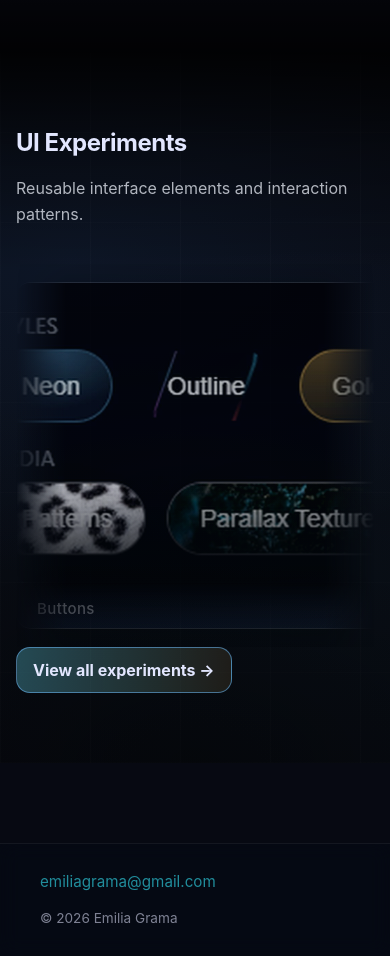
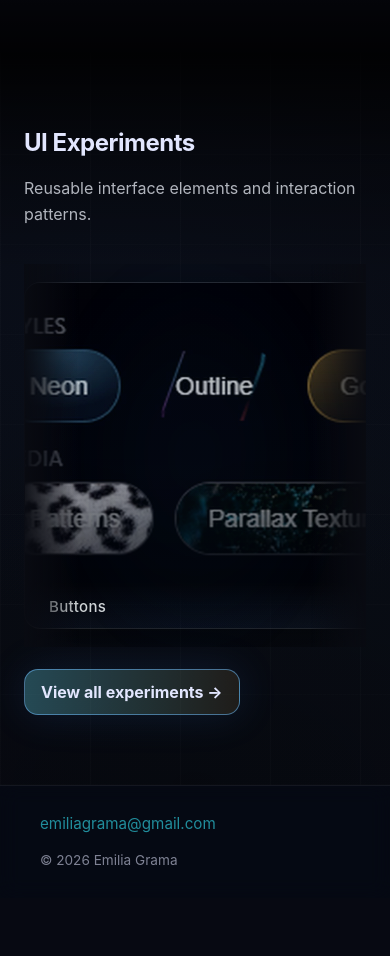
Before and after one commit to emiliagrama/emilia-grama-site, a React (Vite) app: page / in a window 390 px wide. Shown: the part 2220-3176 px from the top of the page. After the commit the page ends 3118 px from the top, so only its background shows below. Built offline with nearby package versions, Linux system fonts and the light colour scheme.

Commit message:
Refine home: stable UI experiments carousel + spacing + fog overlay

```diff
--- a/src/pages/Home.jsx
+++ b/src/pages/Home.jsx
@@ -1,6 +1,10 @@
 import { useEffect, useMemo, useRef } from "react";
 
 export default function Home() {
+  /* ===============================
+     DATA
+  =============================== */
+
   const componentCards = [
     { img: "/images/universe/buttons.jpg", title: "Buttons", alt: "Button components" },
     { img: "/images/universe/cards.jpg", title: "Cards", alt: "Card components" },
@@ -12,7 +16,10 @@ export default function Home() {
 
   const heroDescText = "From idea to production. Clear decisions. No noise.";
 
-  // ✅ scoped element, no global querySelector
+  /* ===============================
+     HERO ANIMATION
+  =============================== */
+
   const heroDescRef = useRef(null);
 
   useEffect(() => {
@@ -22,7 +29,6 @@ export default function Home() {
     return () => cancelAnimationFrame(raf);
   }, []);
 
-  // ✅ precompute animated spans once
   const heroDescAnimated = useMemo(() => {
     const words = heroDescText.split(" ");
     let globalIndex = 0;
@@ -53,24 +59,101 @@ export default function Home() {
     ));
   }, [heroDescText]);
 
+  /* ===============================
+     COMPONENTS MARQUEE (NO JUMP)
+  =============================== */
+const componentsScrollRef = useRef(null);
+const componentsTrackRef = useRef(null);
+const componentsSetRef = useRef(null);
+
+const rafId = useRef(null);
+const offsetPx = useRef(0);
+const pausedRef = useRef(false);
+const startedRef = useRef(false);
+
+useEffect(() => {
+  // Avoid double-start in dev / hot reload / StrictMode weirdness
+  if (startedRef.current) return;
+  startedRef.current = true;
+
+  const scrollEl = componentsScrollRef.current;
+  const trackEl = componentsTrackRef.current;
+  const setEl = componentsSetRef.current;
+  if (!scrollEl || !trackEl || !setEl) return;
+
+  // Mobile: let native horizontal scroll handle it
+  if (window.matchMedia("(max-width: 860px)").matches) return;
+
+  const prefersReducedMotion =
+    window.matchMedia?.("(prefers-reduced-motion: reduce)")?.matches;
+  if (prefersReducedMotion) return;
+
+  const speed = 40; // px/sec
+  let distance = Math.max(1, Math.round(setEl.getBoundingClientRect().width));
+  let last = performance.now();
+
+  const onEnter = () => { pausedRef.current = true; };
+  const onLeave = () => { pausedRef.current = false; last = performance.now(); };
+
+  scrollEl.addEventListener("mouseenter", onEnter);
+  scrollEl.addEventListener("mouseleave", onLeave);
+
+  const setDistanceSafely = () => {
+    distance = Math.max(1, Math.round(setEl.getBoundingClientRect().width));
+    offsetPx.current = offsetPx.current % distance;
+  };
+
+  const ro = new ResizeObserver(() => requestAnimationFrame(setDistanceSafely));
+  ro.observe(setEl);
+
+  const tick = (t) => {
+    const dt = t - last;
+    last = t;
+
+    if (!pausedRef.current) {
+      offsetPx.current += (speed * dt) / 1000;
+      if (offsetPx.current >= distance) offsetPx.current -= distance;
+      trackEl.style.transform = `translate3d(${-Math.round(offsetPx.current)}px,0,0)`;
+    }
+
+    rafId.current = requestAnimationFrame(tick);
+  };
+
+  rafId.current = requestAnimationFrame(tick);
+
+  return () => {
+    if (rafId.current) cancelAnimationFrame(rafId.current);
+    ro.disconnect();
+    scrollEl.removeEventListener("mouseenter", onEnter);
+    scrollEl.removeEventListener("mouseleave", onLeave);
+    startedRef.current = false;
+  };
+}, []);
+
+  /* ===============================
+     RENDER
+  =============================== */
+
   return (
     <main>
+
+      {/* ================= HERO ================= */}
       <section className="hero">
         <div className="container">
-          <p className="heroMeta">Full-Stack Web Developer — Modern web applications</p>
+          <p className="heroMeta">
+            Full-Stack Web Developer — Modern web applications
+          </p>
 
           <h1 className="heroTitle">
             Design and code <span>- end to end</span>
           </h1>
 
-          {/* ✅ class name unchanged */}
           <p ref={heroDescRef} className="heroDesc">
             {heroDescAnimated}
           </p>
 
           <div className="heroActions">
             <a className="btn btnGold" href="#projects">
-              {" "}
               View my work
             </a>
             <a className="btn" href="/components">
@@ -80,6 +163,7 @@ export default function Home() {
         </div>
       </section>
 
+      {/* ================= PROJECTS ================= */}
       <section id="projects" className="section projectsSection">
         <div className="container">
           <h2 className="h2">Selected projects</h2>
@@ -88,6 +172,7 @@ export default function Home() {
           </p>
 
           <div className="projectsGrid">
+
             <article className="projectCard projectHotel">
               <div className="projectMedia">
                 <div className="projectThumbPlaceholder" />
@@ -97,7 +182,8 @@ export default function Home() {
                 <p className="projectKicker">Hotel & Spa Website</p>
                 <h3 className="projectTitle">Hotel Vacanța</h3>
                 <p className="projectDesc">
-                  Modern-retro hotel & spa website designed for clarity, performance, and direct enquiries.
+                  Modern-retro hotel & spa website designed for clarity,
+                  performance, and direct enquiries.
                 </p>
 
                 <div className="projectActions">
@@ -122,7 +208,8 @@ export default function Home() {
                 <p className="projectKicker">Cinematic Music Portfolio</p>
                 <h3 className="projectTitle">Hugo Figuera</h3>
                 <p className="projectDesc">
-                  Sci-fi inspired cinematic music portfolio blending immersive visuals with interactive audio
+                  Sci-fi inspired cinematic music portfolio blending immersive visuals
+                  with interactive audio.
                 </p>
 
                 <div className="projectActions">
@@ -137,38 +224,63 @@ export default function Home() {
                 </div>
               </div>
             </article>
+
           </div>
 
-          <p className="projectsNote">More projects available on request.</p>
+          <p className="projectsNote">
+            More projects available on request.
+          </p>
         </div>
       </section>
 
-      {/* UI COMPONENTS SECTION */}
+      {/* ================= COMPONENTS ================= */}
       <section className="componentsSection" aria-label="UI Components">
         <div className="container">
+
           <header className="componentsHeader">
             <h2>UI Experiments</h2>
             <p>Reusable interface elements and interaction patterns.</p>
           </header>
 
-          <div className="componentsScroll" aria-label="Component carousel">
-            <div className="componentsTrack">
+          <div
+            ref={componentsScrollRef}
+            className="componentsScroll"
+            aria-label="Component carousel"
+          >
+            <div ref={componentsTrackRef} className="componentsTrack">
+              <div ref={componentsSetRef} className="componentsSet">
+                {/* ORIGINAL SET */}
                 {componentCards.map((c) => (
                   <article className="componentCard" key={c.title}>
                     <div className="componentPreview">
-                    <img src={c.img} alt={c.alt} loading="lazy" decoding="async" />
+                      <img
+                        src={c.img}
+                        alt={c.alt}
+                        loading="lazy"
+                        decoding="async"
+                      />
                     </div>
                     <div className="componentCardContent">
                       <h3>{c.title}</h3>
                     </div>
                   </article>
                 ))}
-
-              <div aria-hidden="true" style={{ display: "contents" }}>
-                {componentCards.map((c) => (
-                  <article className="componentCard" key={`${c.title}-dup`}>
+              </div>
+              <div className="componentsSet" aria-hidden="true">
+                {/* DUPLICATE SET (aria hidden) */}
+                {componentCards.map((c, idx) => (
+                  <article
+                    className="componentCard"
+                    key={`${c.title}-dup-${idx}`}
+                    aria-hidden="true"
+                  >
                     <div className="componentPreview">
-                      <img src={c.img} alt="" loading="lazy" decoding="async" />
+                      <img
+                        src={c.img}
+                        alt=""
+                        loading="lazy"
+                        decoding="async"
+                      />
                     </div>
                     <div className="componentCardContent">
                       <h3>{c.title}</h3>
@@ -177,13 +289,19 @@ export default function Home() {
                 ))}
               </div>
             </div>
+              {/* 🔥 THIS MUST BE HERE */}
+  <div className="componentsFog" aria-hidden="true" />
           </div>
 
           <div className="componentsCTA">
-            <a className="btn btnGold" href="/components">View all experiments →</a>
+            <a className="btn btnGold" href="/components">
+              View all experiments →
+            </a>
           </div>
+
         </div>
       </section>
+
     </main>
   );
 }
--- a/src/styles/components,button.css
+++ b/src/styles/components,button.css
@@ -695,7 +695,6 @@ background: linear-gradient(
   flex: 1;
 }
 .footer{
-  margin-top: 80px;
   padding: 26px 16px;
   border-top: 1px solid rgba(255,255,255,0.06);
   background: rgba(6, 10, 20, 0.78);
--- a/src/styles/homepage.css
+++ b/src/styles/homepage.css
@@ -367,6 +367,7 @@
 .componentsSection{
   position: relative;
   isolation: isolate;
+  overflow-x: hidden;
   margin-top: 0;
   padding: clamp(56px, 6vw, 96px) 0 clamp(70px, 8vw, 140px);
   background:
@@ -382,18 +383,18 @@
   pointer-events:none;
   z-index:0;
   background:
-    radial-gradient(900px 520px at 18% 30%, rgba(61,132,224,0.10), transparent 60%),
-    radial-gradient(900px 520px at 82% 72%, rgba(39, 102, 128, 0.068), transparent 62%),
-    radial-gradient(1200px 700px at 50% 100%, rgba(0,0,0,0.55), transparent 55%);
+    radial-gradient(900px 520px at 28% 35%, rgba(24,55,95,0.09), transparent 60%),
+    radial-gradient(900px 520px at 82% 72%, rgba(20,60,75,0.06), transparent 62%),
+    radial-gradient(1200px 700px at 50% 100%, rgba(0,0,0,0.26), transparent 55%);
 }
+
 .componentsSection::after{
   content:"";
   position:absolute;
   left:0; right:0; top:-1px;
   height: 220px;
   pointer-events:none;
-  z-index: 0; /* same layer as ::before */
-  /* this is the "receiver" blend from the projects section */
+  z-index: 0;
   background: linear-gradient(
     to bottom,
     rgba(0,0,0,0.85) 0%,
@@ -417,56 +418,90 @@
   margin-top: 10px;
 }
 
-/* The viewport for the moving tracks */
+/* viewport */
 .componentsScroll{
   position: relative;
   overflow: hidden;
   padding: 18px 0 32px;
-  -webkit-mask-image: linear-gradient(to right, transparent 0%, #000 14%, #000 86%, transparent 100%);
-          mask-image: linear-gradient(to right, transparent 0%, #000 14%, #000 86%, transparent 100%);
+  -webkit-mask-image: none !important;
+  mask-image: none !important;
 }
 
 /* spotlight behind cards */
-.componentsScroll::before{
-  content:"";
-  position:absolute;
-  inset:-40px 0 -60px 0;
-  pointer-events:none;
-  background: radial-gradient(900px 280px at 50% 55%, rgba(61,132,224,.10), transparent 65%);
+.componentsScroll::before {
+  content: "";
+  position: absolute;
+  inset: 0;
+  pointer-events: none;
+  background: radial-gradient(
+    600px 260px at 50% 55%,
+    rgba(61,132,224,0.06),
+    transparent 70%
+  );
   z-index: 0;
 }
 
+/* rAF owns transform; keep track clean */
 .componentsTrack{
   display: flex;
-  flex-wrap: nowrap;
-  gap: 24px;
   width: max-content;
+  gap: 0; /* IMPORTANT: seam is handled by set padding */
   will-change: transform;
-  animation: componentsMarquee 28s linear infinite;
-  transform: translateZ(0);
+  transform: translate3d(0,0,0);
+  animation: none !important;
+  transition: none !important;
   position: relative;
   z-index: 1;
 }
-
-@keyframes componentsMarquee{
-  from { transform: translate3d(0,0,0); }
-  to   { transform: translate3d(-50%,0,0); }
+/* keep the carousel clean */
+.componentsScroll {
+  position: relative;
+  overflow: hidden;
 }
 
-/* pause on hover */
-.componentsScroll:hover .componentsTrack{
-  animation-play-state: paused;
+/* fog overlay (no mask-image, no layout impact) */
+.componentsFog{
+  position: absolute;
+  inset: 0;
+  pointer-events: none;
+  z-index: 5; /* above cards */
+  background:
+    linear-gradient(to right,
+      rgba(9,11,18,0.95) 0%,
+      rgba(9,11,18,0.65) 6%,
+      rgba(9,11,18,0.00) 16%,
+      rgba(9,11,18,0.00) 84%,
+      rgba(9,11,18,0.65) 94%,
+      rgba(9,11,18,0.95) 100%
+    );
 }
 
-/* Card sizing — looks intentional on desktop */
+/* optional: add a soft vignette glow so it feels intentional */
+.componentsFog::after{
+  content:"";
+  position:absolute;
+  inset:-30px;
+  background: radial-gradient(70% 90% at 50% 50%, rgba(61,132,224,0.06), transparent 60%);
+  filter: blur(10px);
+  opacity: 0.8;
+}
+/* spacing model */
+.componentsSet{
+  display: flex;
+  flex-wrap: nowrap;
+  gap: 24px;           /* spacing between cards */
+  padding-right: 24px; /* seam spacing between last and first */
+  box-sizing: content-box;
+}
+
+/* card sizing */
 .componentCard{
-  min-width: 380px;
-  height: auto;
-  padding: 0px;
-  border-radius: 15px;
+  flex: 0 0 380px;
+  padding: 0;
+  border-radius: 16px;
+  overflow: hidden;
+  border: 1px solid rgba(255,255,255,.10);
   background: radial-gradient(140% 120% at 20% 0%, rgba(10, 10, 10, 0.07), rgba(14, 13, 13, 0.035) 55%, rgba(255,255,255,0.02) 100%);
-  border: 1px solid rgba(255,255,255,.10);
-  opacity: .85;
   box-shadow: 0 18px 60px rgba(0,0,0,.50);
   display: flex;
   flex-direction: column;
@@ -474,41 +509,24 @@
   transition: transform 220ms ease, border-color 220ms ease, box-shadow 220ms ease;
 }
 
-.componentCard:hover,
-.componentCard:focus-within{
-  opacity: 1;
-  transform: translateY(-4px) scale(1.02);
-  border-color: rgba(61,132,224,.28);
-  box-shadow: 0 26px 85px rgba(0,0,0,.58), inset 0 1px 0 rgba(255,255,255,.08);
-}
-
-.componentCard img{
-  width: 100%;
-  height: 100%;
-  object-fit: cover;
-  filter: saturate(1.05) contrast(1.05);
-  opacity: 0.92;
-  transition: opacity 200ms ease, transform 220ms ease;
-}
-
+/* preview */
 .componentPreview{
   position: relative;
   width: 100%;
   height: 300px;
   overflow: hidden;
- border-radius: 12px;
 }
 
 .componentPreview::after{
-  content: "";
-  position: absolute;
-  inset: 0;
+  content:"";
+  position:absolute;
+  inset:0;
   background: linear-gradient(
     to top,
-    rgba(2, 4, 8, 0.986) 0%,
-    rgba(5, 10, 20, 0.007) 35%,
-    rgba(5,10,20,0.10) 70%,
-    rgba(5,10,20,0.00) 100%
+    rgba(2, 4, 10, .82) 0%,
+    rgba(2, 4, 10, .35) 30%,
+    rgba(2, 4, 10, .10) 60%,
+    rgba(2, 4, 10, 0) 100%
   );
 }
 
@@ -518,35 +536,47 @@
   width: 100%;
   height: 100%;
   object-fit: cover;
+  display: block;
+  opacity: .85;
+  filter: saturate(1.05) contrast(1.05);
+  transition: transform 220ms ease, opacity 200ms ease, filter 200ms ease;
 }
 
-.componentCard:hover img{
+.componentCard:hover .componentPreview img{
   opacity: 1;
-  transform: scale(1.01);
+  filter: saturate(1.15) contrast(1.12);
+  transform: scale(1.02);
 }
 
-.componentCard h3{
-  font-size: 15px;
-  font-weight: 500;
-  letter-spacing: 0.4px;
-  margin: 16px 10px 10px 10px;
-  color: #edf1f352;
-}
-.componentCardContent {
+.componentCardContent{
   padding: 1px 10px;
   background: linear-gradient(
     to top,
-    rgba(7, 22, 53, 0.205),
-    rgb(2, 3, 7)
-  );
+    rgba(7, 22, 53, 0.14),
+    rgba(2, 3, 7, 0.92)
+  );}
+
+.componentCard h3{
+  color: rgba(237,241,243,0.88);
+  font-size: 15px;
+  font-weight: 500;
+  letter-spacing: .3px;
+  margin: 14px 14px 12px;
 }
 
-/* Respect reduced motion */
-@media (prefers-reduced-motion: reduce){
-  .componentsTrack{ animation: none; }
+.componentCard:hover,
+.componentCard:focus-within{
+  transform: translateY(-4px) scale(1.02);
+  border-color: rgba(61,132,224,.28);
+  box-shadow: 0 26px 85px rgba(0,0,0,.58), inset 0 1px 0 rgba(255,255,255,.08);
 }
 
-/* Mobile: make it a normal horizontal scroll row (swipe-friendly) */
+/* reduced motion */
+@media (prefers-reduced-motion: reduce){
+  .componentsTrack{ transform: none !important; }
+}
+
+/* Mobile: native swipe (disable rAF in JS too) */
 @media (max-width: 860px){
   .componentsScroll{
     overflow-x: auto;
@@ -554,28 +584,25 @@
     scroll-snap-type: x mandatory;
     padding-bottom: 18px;
   }
-  .componentsTrack{
-    animation: none;
-  }
-  .componentCard{
-    scroll-snap-align: start;
+
+  .componentsTrack{ transform: none !important; }
+
+  .componentCard{ scroll-snap-align: start; }
+  .componentsCTA{ justify-content: center; }
 }
 
-   .componentsSection .container {
-    width: 100%;
-    max-width: 100%;
-
+.componentsCTA{
+  margin-top: 22px;
+  display: flex;
+  justify-content: flex-start;
 }
 
-  /* optional: prevent any horizontal weirdness */
-  .componentsSection {
-    overflow-x: hidden;
-    width: 100% !important;
-    max-width: 100% !important;
-    padding-inline: 16px !important;
-    margin-inline: auto;
-    box-sizing: border-box;
+.componentsCTA .btn{
+  box-shadow: 0 0 42px rgba(61,132,224,0.14);
 }
+
+.componentsCTA .btn:hover{
+  box-shadow: 0 0 52px rgba(61,132,224,0.20);
 }
 /* =========================
    HERO TITLE ANIMATION
```
Lines whose indentation alone changed are shown as unchanged.
